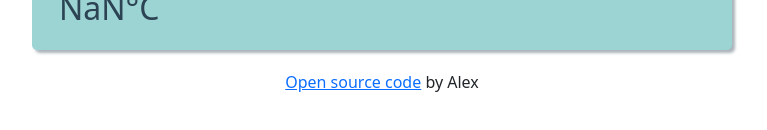
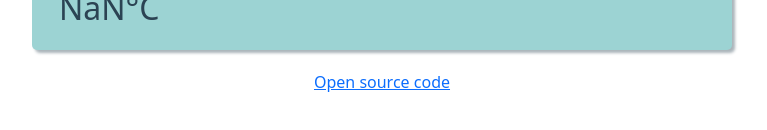
Before and after one commit to kukumbala/react-weather-app, a React (Create React App) app: page / in a window 1280 px wide. Shown: the part 216-346 px from the top of the page, without its empty margins (258-1025 px from the left). Built offline with nearby package versions, Linux system fonts and the light colour scheme.

Commit message:
adding noreferrer to footer link

```diff
--- a/src/Weather.js
+++ b/src/Weather.js
@@ -60,10 +60,10 @@ export default function Weather() {
         <a
           href="https://github.com/kukumbala/react-weather-app"
           target="_blank"
+          rel="noreferrer"
         >
           Open source code
         </a>{" "}
-        by Alex
       </div>
     </div>
   );
```
